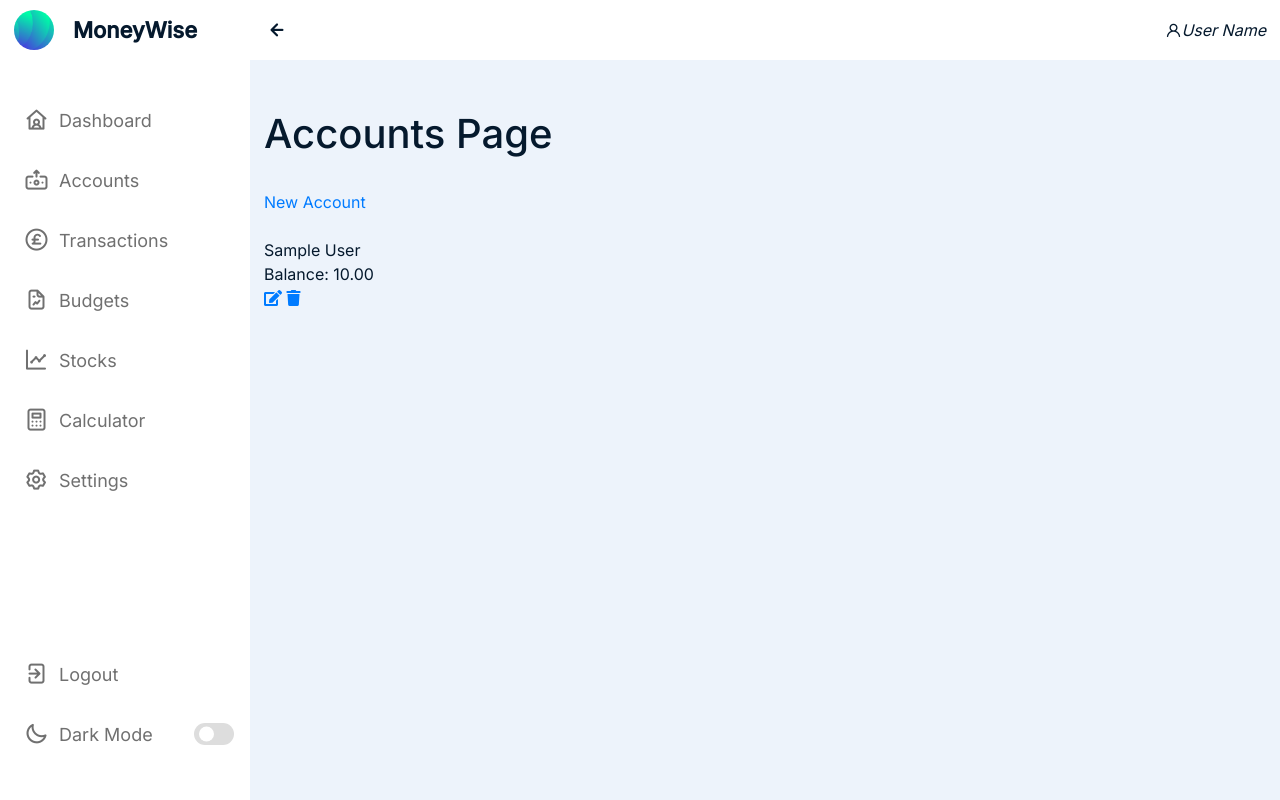
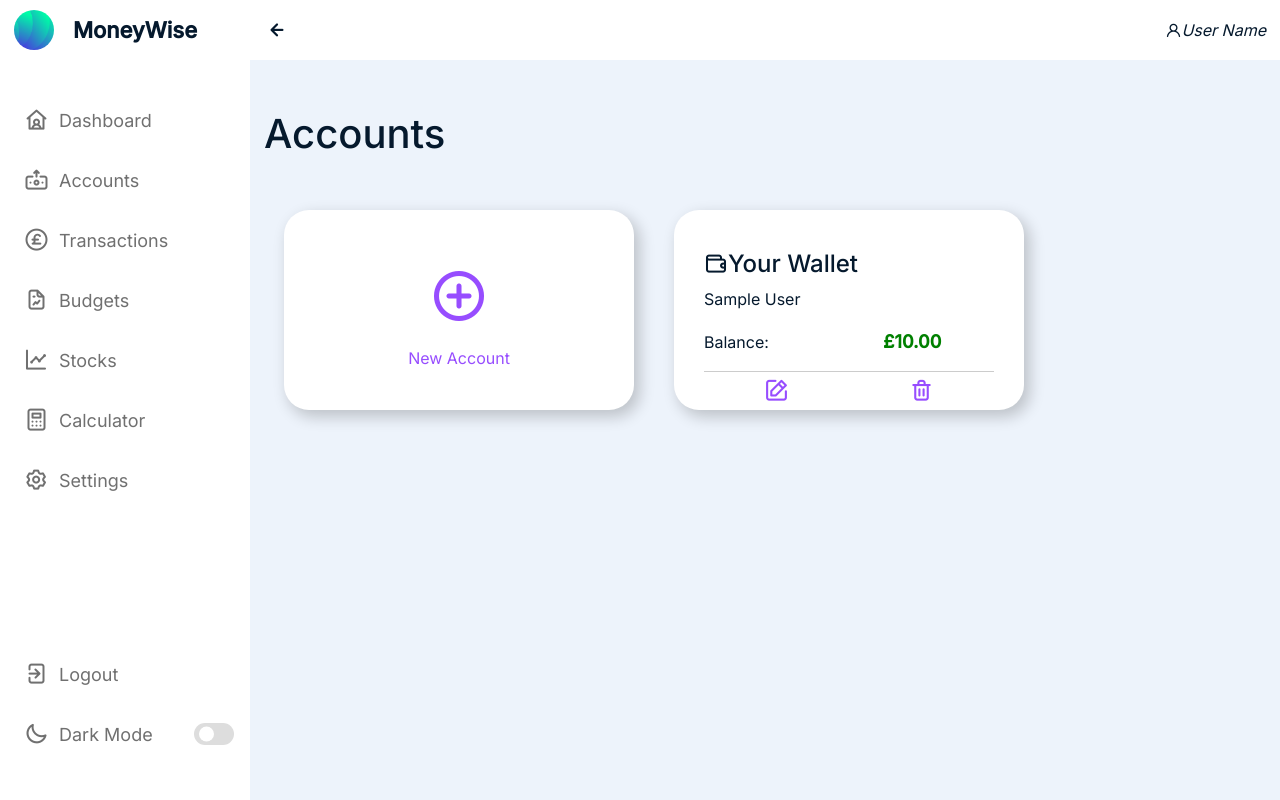
Before and after one commit to Viver2nd/MoneyWise, a Django app: page /accounts/ in a window 1280 px wide. Run offline with Django 4.2, Linux system fonts and the light colour scheme; a user stored in the database is signed in; tables that the repository leaves empty hold one stand-in row (values such as "Sample post").

Commit message:
Add account and accounts css done

```diff
--- a/main_app/static/css/style.css
+++ b/main_app/static/css/style.css
@@ -30,7 +30,7 @@ body{
 body.dark{
 	--primary-color: #213147;
 	--panel-color: #05192D;
-	--text-color: #03EF62;
+	--text-color: #FFF;
 	--black-light-color: #FFF;
 	--toggle-color: #FFF;
 	--title-icon-color:#CCC;
@@ -228,7 +228,7 @@ nav.close ~ .dashboard .top{
 .table tbody td {
 	color: var(--black-light-color);
 }
-.dash-card-container{
+.dash-card-container, .account-container{
 	display: flex;
 	flex-wrap: wrap;
 }
@@ -243,6 +243,9 @@ nav.close ~ .dashboard .top{
 	height: 200px;
 	margin:20px;
 	align-items: center;
+	box-shadow: 5px 6px 15px 1px rgba(0,0,0,0.2);
+	-webkit-box-shadow: 5px 6px 15px 1px rgba(0,0,0,0.2);
+	-moz-box-shadow: 5px 6px 15px 1px rgba(0,0,0,0.2);
 }
 .dash-card i{
 	height: 70px;
@@ -251,6 +254,7 @@ nav.close ~ .dashboard .top{
 	padding-top:6px;
 	padding-left:17px;
 	border-radius: 50%;
+	color:#05192D;
 }
 .dash-card .uil-balance-scale{
 	background-color: #03EF62;
@@ -270,3 +274,89 @@ nav.close ~ .dashboard .top{
 	flex-direction: column;
 	justify-content: space-between;
 }
+
+.add-account{
+	color: #974DFF;
+	display: flex;
+	flex-direction: column;
+	background-color: var(--panel-color);
+	justify-content: space-between;
+	border-radius: 25px;
+	padding:40px 30px;
+	width: 350px;
+	height: 200px;
+	margin:20px;
+	align-items: center;
+	box-shadow: 5px 6px 15px 1px rgba(0,0,0,0.2);
+	-webkit-box-shadow: 5px 6px 15px 1px rgba(0,0,0,0.2);
+	-moz-box-shadow: 5px 6px 15px 1px rgba(0,0,0,0.2);
+}
+.add-account:hover{
+	text-decoration: none;
+}
+.add-account i{
+	font-size: 60px;
+}
+.wallet{
+	display: flex;
+	flex-direction: column;
+	justify-content: space-between;
+	background-color: var(--panel-color);
+	border-radius: 25px;
+	padding:40px 30px 0 30px;
+	width: 350px;
+	height: 200px;
+	margin:20px;
+	align-items: left;
+	box-shadow: 5px 6px 15px 1px rgba(0,0,0,0.2);
+	-webkit-box-shadow: 5px 6px 15px 1px rgba(0,0,0,0.2);
+	-moz-box-shadow: 5px 6px 15px 1px rgba(0,0,0,0.2);
+}
+.wallet-icons{
+	border-top: 1px solid #CCC;
+	font-size: 25px;
+	display: flex;
+	justify-content: space-around;
+}
+.wallet-icons i{
+	color: #974DFF;
+}
+
+.wallet span{
+	color:green;
+	padding-left: 110px;
+	font-weight: 600;
+	font-size: 18px;
+}
+
+.form-container{
+	background-color: var(--panel-color);
+	border-radius: 25px;
+	padding: 30px;
+	align-items: center;
+	text-align: center;
+	max-width: 700px;
+	box-shadow: 5px 6px 15px 1px rgba(0,0,0,0.2);
+	-webkit-box-shadow: 5px 6px 15px 1px rgba(0,0,0,0.2);
+	-moz-box-shadow: 5px 6px 15px 1px rgba(0,0,0,0.2);
+}
+
+.form-container table{
+	margin-top: 30px;
+	width: 100%;
+	border-radius: 15px;
+}
+.form-container table input{
+	width: 100%;;
+	border-radius: 25px;
+	border: 2px solid #974DFF;
+	padding: 5px;
+}
+
+.form-container .btn{
+	margin-top: 30px;
+	width: 30%;
+	border-radius: 25px;
+	background-color: #974DFF;
+	color: #FFF;
+}
--- a/main_app/templates/accounts.html
+++ b/main_app/templates/accounts.html
@@ -1,18 +1,24 @@
 {% extends 'base.html' %}
 {% block content %}
 
-<h1>Accounts Page</h1>
+<h1>Accounts</h1>
 <br>
-<a href="{% url 'account_create' %}">New Account</a>
-<br><br>
+    <div class="account-container">
+            <a href="{% url 'account_create' %}" class="add-account">
+            <i class="uil uil-plus-circle"></i>New Account</a>
+        <br><br>
 
-{% for account in accounts %}
-    {{ account.name }} <br>
-    Balance: {{ account.balance }} <br>
-    <a href="{% url 'account_update' account.id %}"><i class="fa fa-edit"></i></a>
-    <a href="{% url 'account_delete' account.id %}"><i class="fa fa-trash"></i></a><br><br>
+    {% for account in accounts %}
+        <div class="wallet">
+            <h4><i class="uil uil-wallet"></i>Your Wallet</h4>
+            <p>{{ account.name }}</p>
+            <p>Balance: <span> £{{ account.balance }}</span></p>
+            <div class="wallet-icons">
+                <a href="{% url 'account_update' account.id %}"><i class="uil uil-edit"></i></a>
+                <a href="{% url 'account_delete' account.id %}"><i class="uil uil-trash-alt"></i></a>
+            </div>
+        </div>
+    </div>
 {% endfor %}
 
-
-
 {% endblock %}
```
Also changed, not shown: main_app/templates/main_app/account_form.html (+4 -5 lines).
